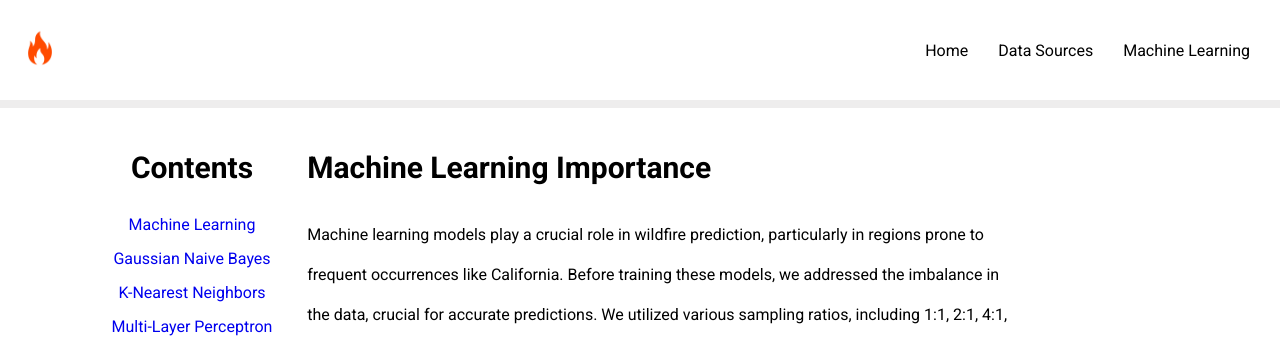
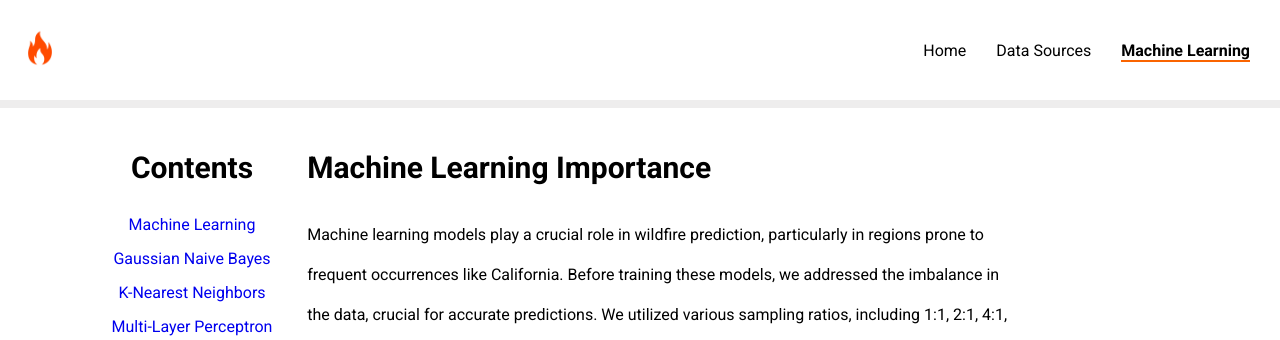
Before and after one commit to luis-pad/California-Wildfire-Prediction-Web-Application, a Flask app: page /models in a window 1280 px wide; the page is wider, and only the part inside the window is pictured. Shown: the top 340 px of that part. Run offline with Flask 3, Linux system fonts and the light colour scheme.

Commit message:
Added navbar active links

```diff
--- a/static/css/style.css
+++ b/static/css/style.css
@@ -326,3 +326,16 @@ footer {
   font-style: italic;
   margin-bottom: 10px;
 }
+
+.nav-link {
+  text-decoration: none;
+  color: black;
+}
+
+.nav-link.active {
+  font-weight: bold;
+  /* border-bottom-color: #fa6400; */
+  border-bottom: 2px solid #fa6400;
+
+  /* border-width: 10px; */
+}
--- a/templates/data_sources.html
+++ b/templates/data_sources.html
@@ -12,9 +12,9 @@
     <div class="nav" id="navbar">
         <div class="logo"><img src="{{url_for('static', filename='fire_logo.jpg')}}" alt="" /></div>
         <ul class="nav-list">
-            <li><a href="{{url_for('home')}}">Home</a></li>
-            <li><a href="{{url_for('data_sources')}}">Data Sources</a></li>
-            <li><a href="{{url_for('models')}}">Machine Learning</a></li>
+            <li><a class="nav-link " href="{{url_for('home')}}">Home</a></li>
+            <li><a class="nav-link active" href="{{url_for('data_sources')}}">Data Sources</a></li>
+            <li><a class="nav-link " href="{{url_for('models')}}">Machine Learning</a></li>
             <!-- <li><a href="{{url_for('home')}}">Forum</a></li> -->
         </ul>
     </div>
--- a/templates/index.html
+++ b/templates/index.html
@@ -15,9 +15,9 @@
       <div class="nav" id="navbar">
         <div class="logo"><img src="{{url_for('static', filename='fire_logo.jpg')}}" alt="" /></div>
         <ul class="nav-list">
-            <li><a href="{{url_for('home')}}">Home</a></li>
-            <li><a href="{{url_for('data_sources')}}">Data Sources</a></li>
-            <li><a href="{{url_for('models')}}">Machine Learning</a></li>
+          <li><a class="nav-link active" href="{{url_for('home')}}">Home</a></li>
+          <li><a class="nav-link " href="{{url_for('data_sources')}}">Data Sources</a></li>
+          <li><a class="nav-link " href="{{url_for('models')}}">Machine Learning</a></li>
             <!-- <li><a href="{{url_for('home')}}">Forum</a></li> -->
         </ul>
     </div>
--- a/templates/models.html
+++ b/templates/models.html
@@ -16,9 +16,9 @@
     <div class="nav" id="navbar">
       <div class="logo"><img src="{{url_for('static', filename='fire_logo.jpg')}}" alt="" /></div>
       <ul class="nav-list">
-        <li><a href="{{url_for('home')}}">Home</a></li>
-        <li><a href="{{url_for('data_sources')}}">Data Sources</a></li>
-        <li><a href="{{url_for('models')}}">Machine Learning</a></li>
+        <li><a class="nav-link " href="{{url_for('home')}}">Home</a></li>
+        <li><a class="nav-link " href="{{url_for('data_sources')}}">Data Sources</a></li>
+        <li><a class="nav-link active" href="{{url_for('models')}}">Machine Learning</a></li>
         <!-- <li><a href="{{url_for('home')}}">Forum</a></li> -->
       </ul>
     </div>
```
Also changed, not shown: static/css/data_sources.css (+13 -0 lines).
